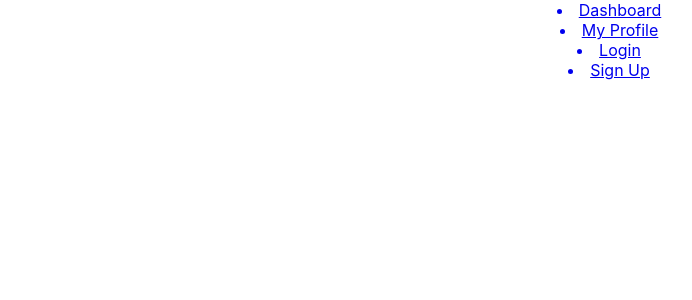
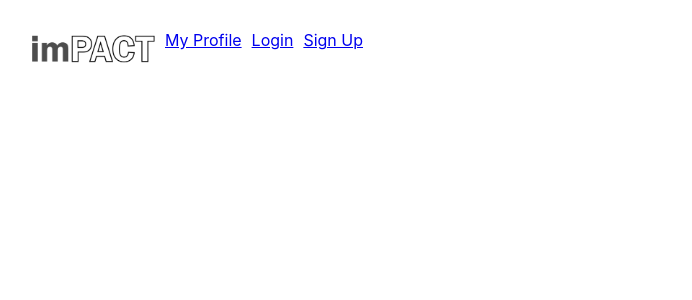
Before and after one commit to nguyenlan13/imPACT_, a React (Create React App) app in the folder imPACT-frontend/impact/: page / in a window 1280 px wide. Shown: the top 300 px of the page, without its empty margins (31-723 px from the left). Built offline with nearby package versions, Linux system fonts and the light colour scheme.

Commit message:
add css and fix login

```diff
--- a/imPACT-frontend/impact/src/components/Navbar.js
+++ b/imPACT-frontend/impact/src/components/Navbar.js
@@ -1,12 +1,14 @@
 import React from "react"
 import { Link } from "react-router-dom"
+import Logo from './../assets/Logo.png'
 
 
 function Navbar() {
     return (
-        <nav>
+        <nav className="navbar">
+            <ul className="navlink">
             <Link to="/dashboard">
-                <li>Dashboard</li>
+                <div><img id="logo" src={Logo} alt=""/></div>
             </Link>
             <Link to="/profile">
                 <li>My Profile</li>
@@ -17,6 +19,7 @@ function Navbar() {
             <Link to="/signup">
                 <li>Sign Up</li>
             </Link>
+            </ul>
         </nav>
     )
 }
--- a/imPACT-frontend/impact/src/containers/loginPage.js
+++ b/imPACT-frontend/impact/src/containers/loginPage.js
@@ -12,19 +12,18 @@ class loginPage extends Component {
 
     submitHandler = async (email, password) => {
         await this.props.login(this.props.csrf_token, email, password)
-
+        this.props.history.push("/profile")
     }
 
 
     render(){
-
         return(
-            <div>
+            <div className="page">
+                <h1>LOG IN:</h1>
                 <LoginForm handleSubmit={this.submitHandler}/>
             </div>
         )
     }
-
 }
 
 const mapStateToProps = ({csrf_token}) => ({
```
